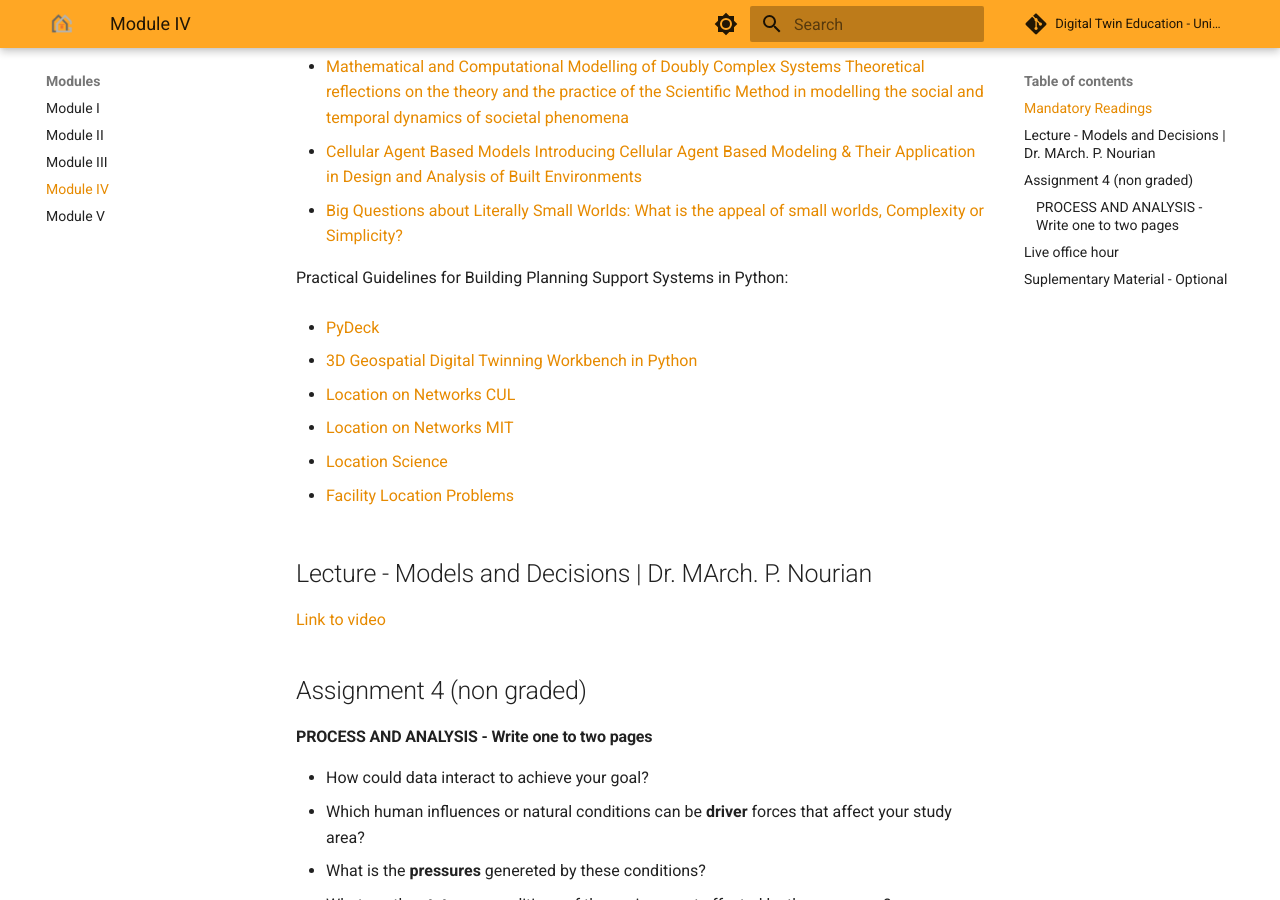
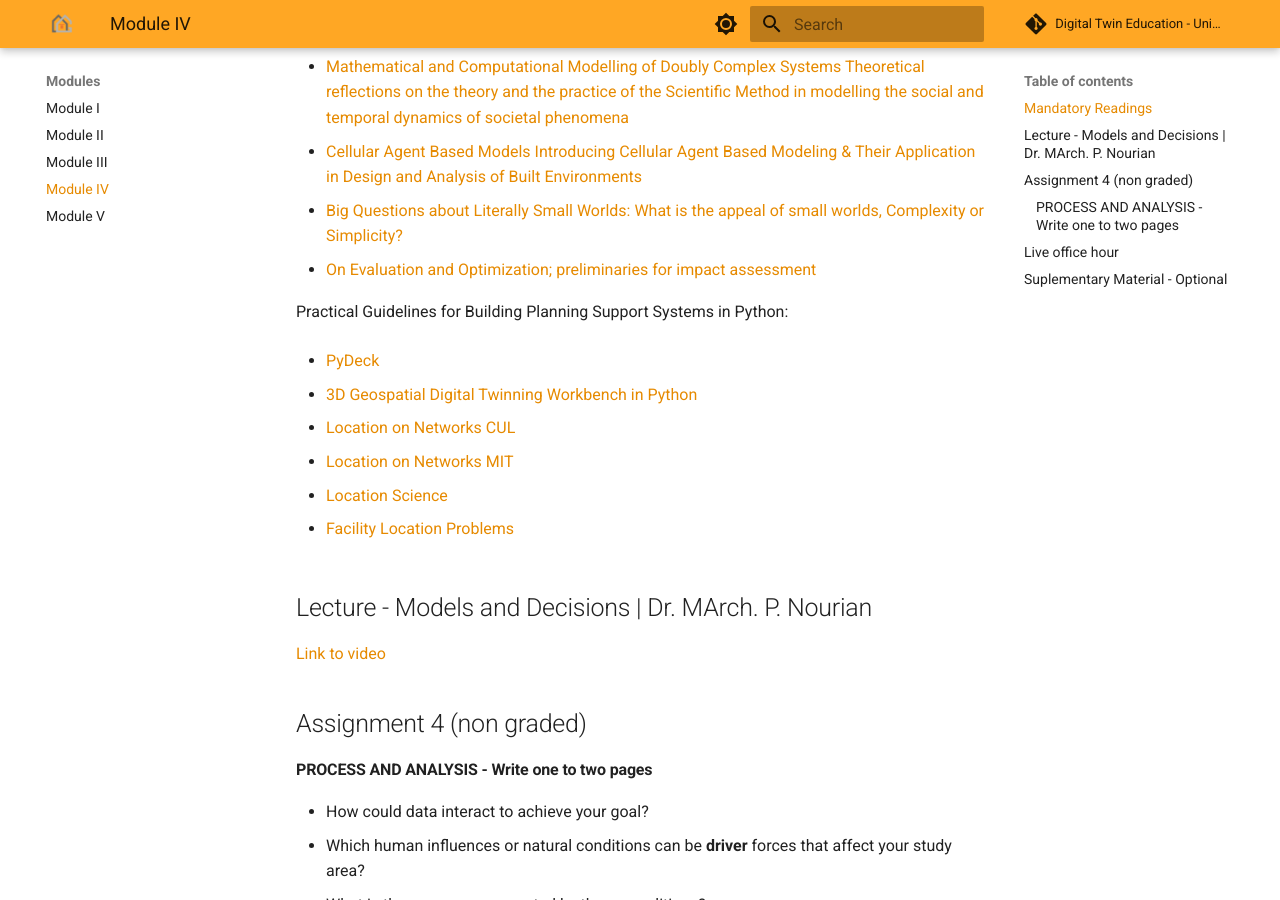
Before and after one commit to DigitalTwin-Geohub/DigitalTwinEducation, an MkDocs documentation site: the page built from docs/Modules/Module IV.md, in a window 1280 px wide and 900 px high, scrolled down 460 px. Built offline with MkDocs 1.6.1 and Material for MkDocs 9.7.7, drawn with Linux system fonts in a browser that asks for light colours; comment, search, counter and statistics services are not loaded.

Commit message:
Update Module IV.md
added a link to preliminaries of impact assessment (dimensional analysis)

```diff
--- a/docs/Modules/Module IV.md
+++ b/docs/Modules/Module IV.md
@@ -10,6 +10,7 @@ Optional Reading Materials:
 * [Mathematical and Computational Modelling of Doubly Complex Systems Theoretical reflections on the theory and the practice of the Scientific Method in modelling the social and temporal dynamics of societal phenomena](https://www.researchgate.net/publication/337922945_Mathematical_and_Computational_Modelling_of_Doubly_Complex_Systems_Theoretical_reflections_on_the_theory_and_the_practice_of_the_Scientific_Method_in_modelling_the_social_and_temporal_dynamics_of_soci)
 * [Cellular Agent Based Models Introducing Cellular Agent Based Modeling & Their Application in Design and Analysis of Built Environments](https://www.researchgate.net/publication/332671951_Cellular_Agent_Based_Models_Introducing_Cellular_Agent_Based_Modeling_Their_Application_in_Design_and_Analysis_of_Built_Environments)
 * [Big Questions about Literally Small Worlds: What is the appeal of small worlds, Complexity or Simplicity?](https://www.researchgate.net/publication/352159518_Big_Questions_about_Literally_Small_Worlds_What_is_the_appeal_of_small_worlds_Complexity_or_Simplicity)
+* [On Evaluation and Optimization; preliminaries for impact assessment](https://www.researchgate.net/publication/316317673_On_Evaluation_and_Optimization_a_short_introduction_to_essential_topics_CC_Attribution-NoDerivs_License)
 
 Practical Guidelines for Building Planning Support Systems in Python:
 
```
